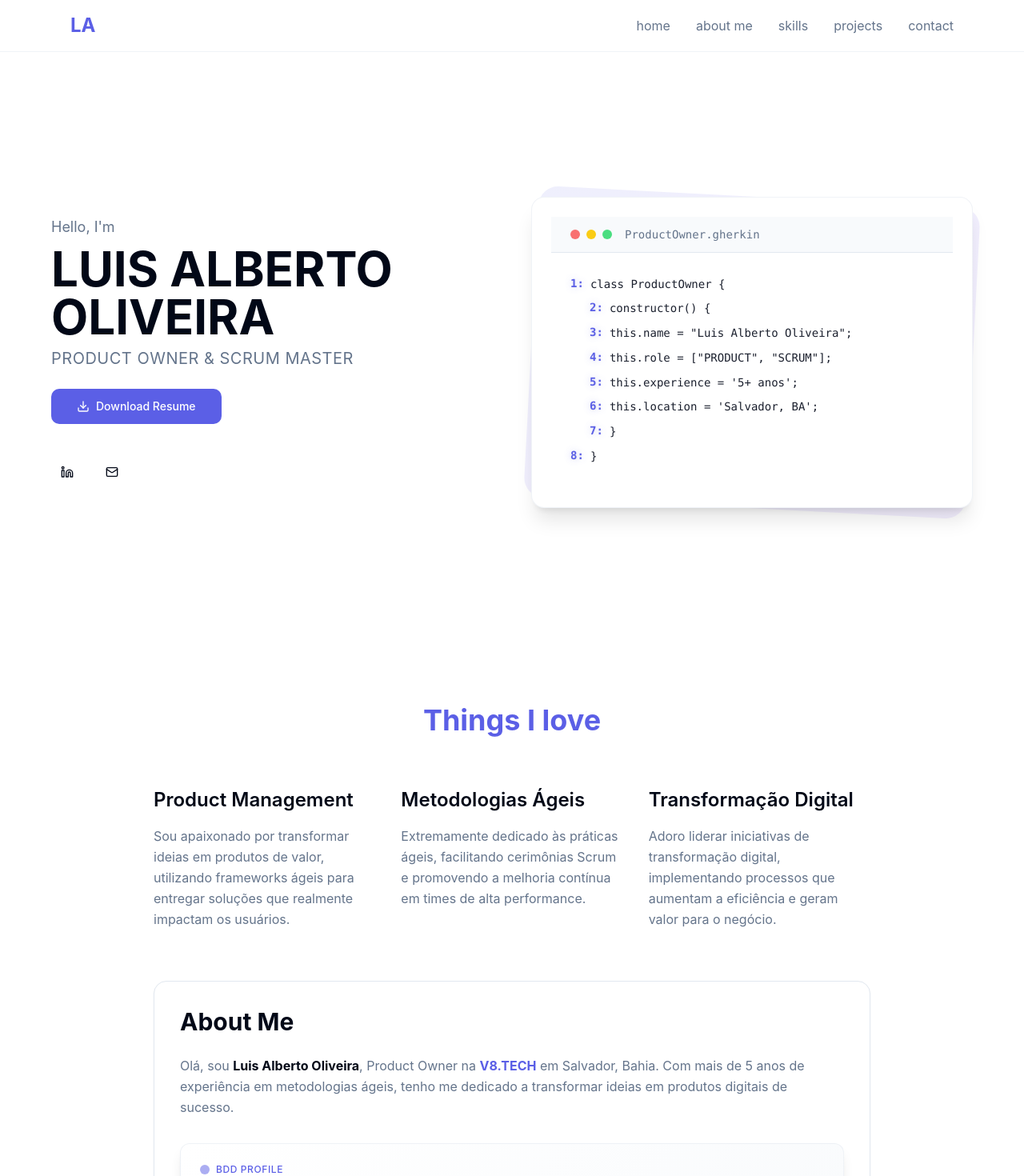
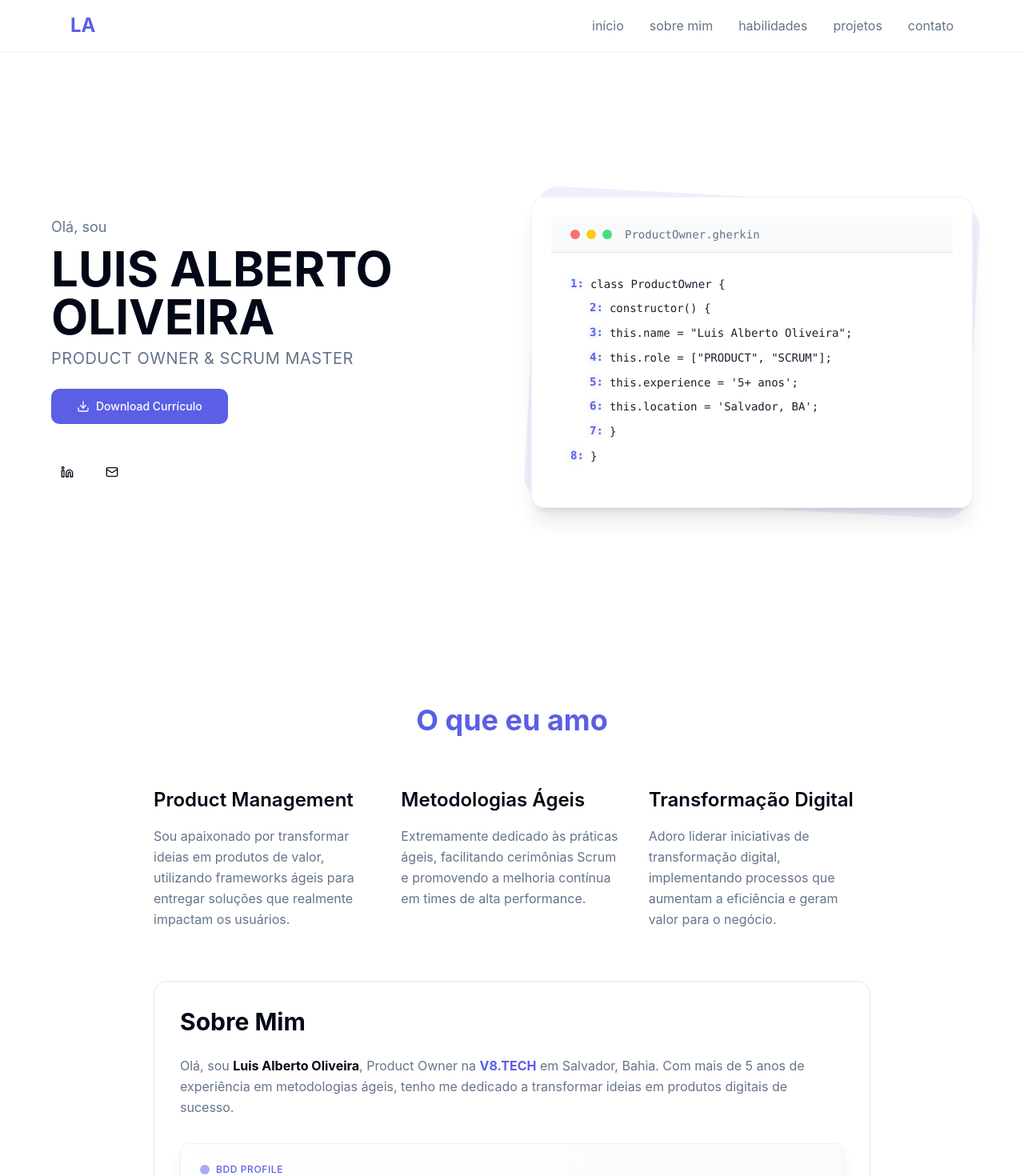
Before and after one commit to DevGSCA/gherkin-showcase, a React (Vite) app: page / in a window 1280 px wide. Shown: the top 1470 px of the page at 80% size. Built offline with nearby package versions, Linux system fonts and the light colour scheme.

Commit message:
Translate English to pt-BR

```diff
--- a/src/components/About.tsx
+++ b/src/components/About.tsx
@@ -5,7 +5,7 @@ export const About = () => {
     <section id="about" className="py-20 px-6">
       <div className="max-w-4xl mx-auto">
         <h2 className="text-4xl font-bold text-primary mb-16 text-center">
-          Things I love
+          O que eu amo
         </h2>
 
         <div className="grid md:grid-cols-3 gap-8 mb-16">
@@ -32,7 +32,7 @@ export const About = () => {
         </div>
 
         <div className="bg-card border rounded-2xl p-8 shadow-sm">
-          <h2 className="text-3xl font-bold text-foreground mb-6">About Me</h2>
+          <h2 className="text-3xl font-bold text-foreground mb-6">Sobre Mim</h2>
 
           <div className="prose prose-lg max-w-none">
             <p className="text-muted-foreground leading-relaxed mb-6">
--- a/src/components/Contact.tsx
+++ b/src/components/Contact.tsx
@@ -76,11 +76,11 @@ export const Contact = () => {
         });
 
         if (emailError) {
-          console.error('Email sending error:', emailError);
+          console.error('Erro ao enviar email:', emailError);
           // Don't throw here - we still want to show success if data was saved
         }
       } catch (emailError) {
-        console.error('Failed to send email:', emailError);
+        console.error('Falha ao enviar email:', emailError);
         // Don't throw here - we still want to show success if data was saved
       }
 
--- a/src/components/Hero.tsx
+++ b/src/components/Hero.tsx
@@ -10,7 +10,7 @@ export const Hero = () => {
           {/* Left Side - Text Content */}
           <div className="space-y-6">
             <div className="space-y-2">
-              <p className="text-muted-foreground text-lg">Hello, I'm</p>
+              <p className="text-muted-foreground text-lg">Olá, sou</p>
               <h1 className="text-5xl lg:text-6xl font-bold text-foreground">
                 LUIS ALBERTO
                 <br />
@@ -33,7 +33,7 @@ export const Hero = () => {
               }}
             >
               <Download className="w-4 h-4" />
-              Download Resume
+              Download Currículo
             </Button>
 
             <div className="flex gap-4 pt-4">
--- a/src/components/Navigation.tsx
+++ b/src/components/Navigation.tsx
@@ -17,31 +17,31 @@ export const Navigation = () => {
               onClick={() => scrollToSection('home')}
               className="text-muted-foreground hover:text-primary transition-colors"
             >
-              home
+              início
             </button>
             <button
               onClick={() => scrollToSection('about')}
               className="text-muted-foreground hover:text-primary transition-colors"
             >
-              about me
+              sobre mim
             </button>
             <button
               onClick={() => scrollToSection('skills')}
               className="text-muted-foreground hover:text-primary transition-colors"
             >
-              skills
+              habilidades
             </button>
             <button
               onClick={() => scrollToSection('projects')}
               className="text-muted-foreground hover:text-primary transition-colors"
             >
-              projects
+              projetos
             </button>
             <button
               onClick={() => scrollToSection('contact')}
               className="text-muted-foreground hover:text-primary transition-colors"
             >
-              contact
+              contato
             </button>
           </div>
         </div>
--- a/src/components/Projects.tsx
+++ b/src/components/Projects.tsx
@@ -29,7 +29,7 @@ export const Projects = () => {
     <section id="projects" className="py-20 px-6">
       <div className="max-w-5xl mx-auto">
         <h2 className="text-4xl font-bold text-primary mb-16 text-center">
-          Featured Projects
+          Projetos em Destaque
         </h2>
 
         <div className="grid lg:grid-cols-2 gap-12 items-start">
--- a/src/components/Skills.tsx
+++ b/src/components/Skills.tsx
@@ -25,7 +25,7 @@ export const Skills = () => {
     <section id="skills" className="py-20 px-6 bg-secondary/30">
       <div className="max-w-5xl mx-auto">
         <h2 className="text-4xl font-bold text-primary mb-16 text-center">
-          Skills & Expertise
+          Habilidades & Especialidades
         </h2>
 
         <div className="grid md:grid-cols-2 gap-12">
```
Also changed, not shown: 1 other file (tests, documents, lock files or other folders).
